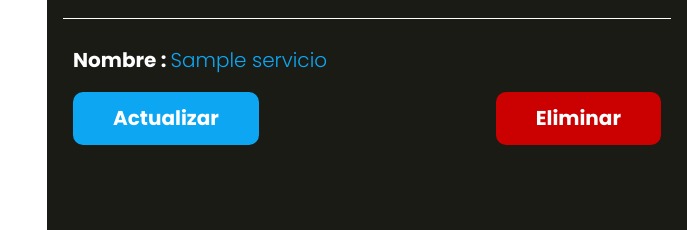
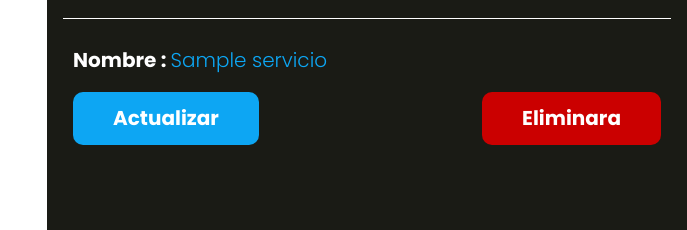
Before and after one commit to Edwin1406/appsalon, a PHP site: page /servicios in a window 1280 px wide. Shown: the part 570-800 px from the top of the page, without its empty margins (593-1280 px from the left). Run offline with PHP 8.4, Linux system fonts and the light colour scheme; the visitor is signed in with stand-in values (Sample User, id 1); tables that the repository leaves empty or names only in its code hold one stand-in row (values such as "Sample post"); data that the repository does not hold is empty.

Commit message:
Update index.php

```diff
--- a/views/servicios/index.php
+++ b/views/servicios/index.php
@@ -14,7 +14,7 @@
 
             <form action="/servicios/eliminar" method="POST">
                 <input type="hidden" name="id" value="<?php echo $servicio->id?>">
-                <input type="submit" value="Eliminar" class="boton-eliminar">
+                <input type="submit" value="Eliminara" class="boton-eliminar">
             </form>
             </div>
         </li>
```
